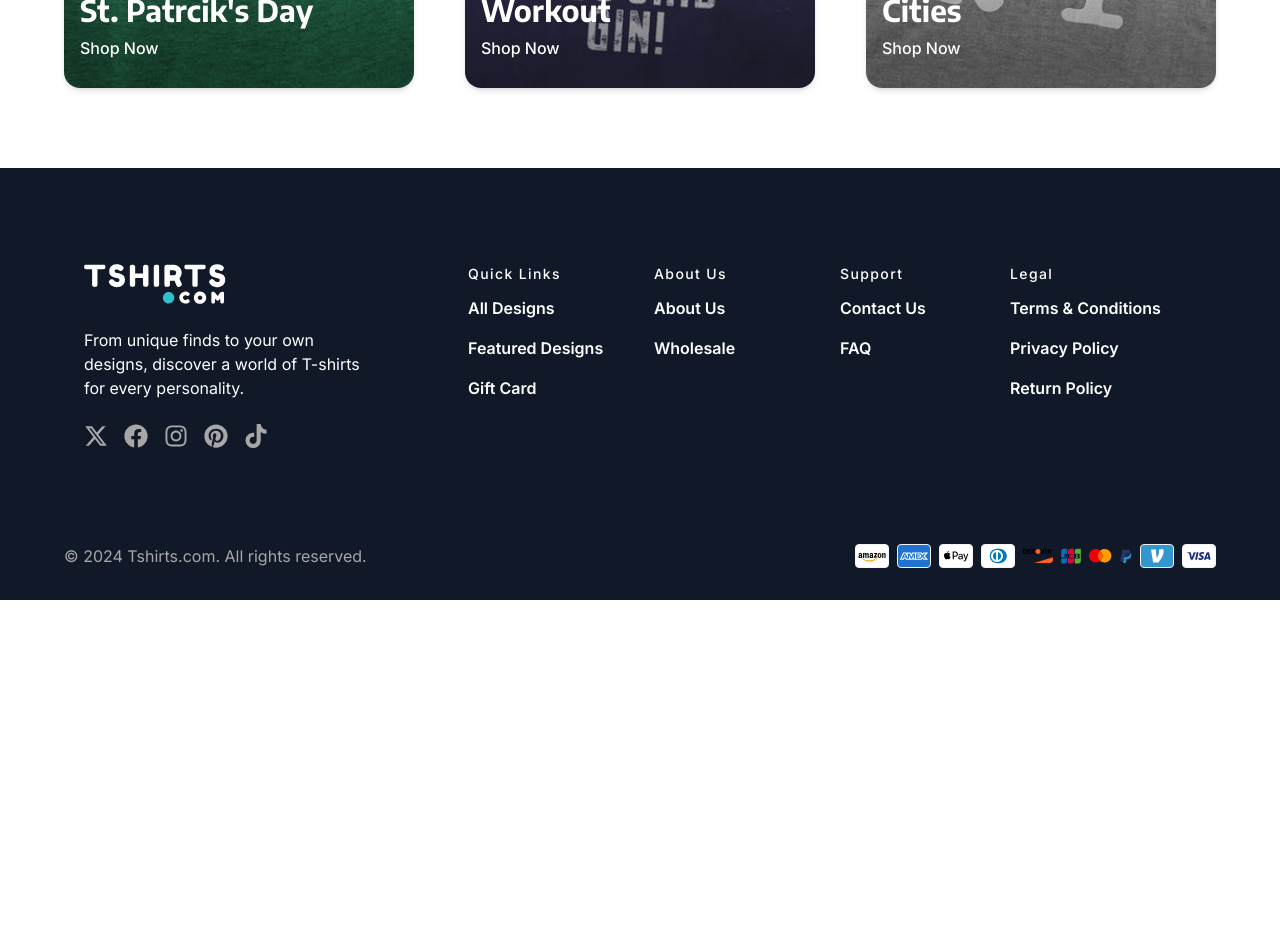
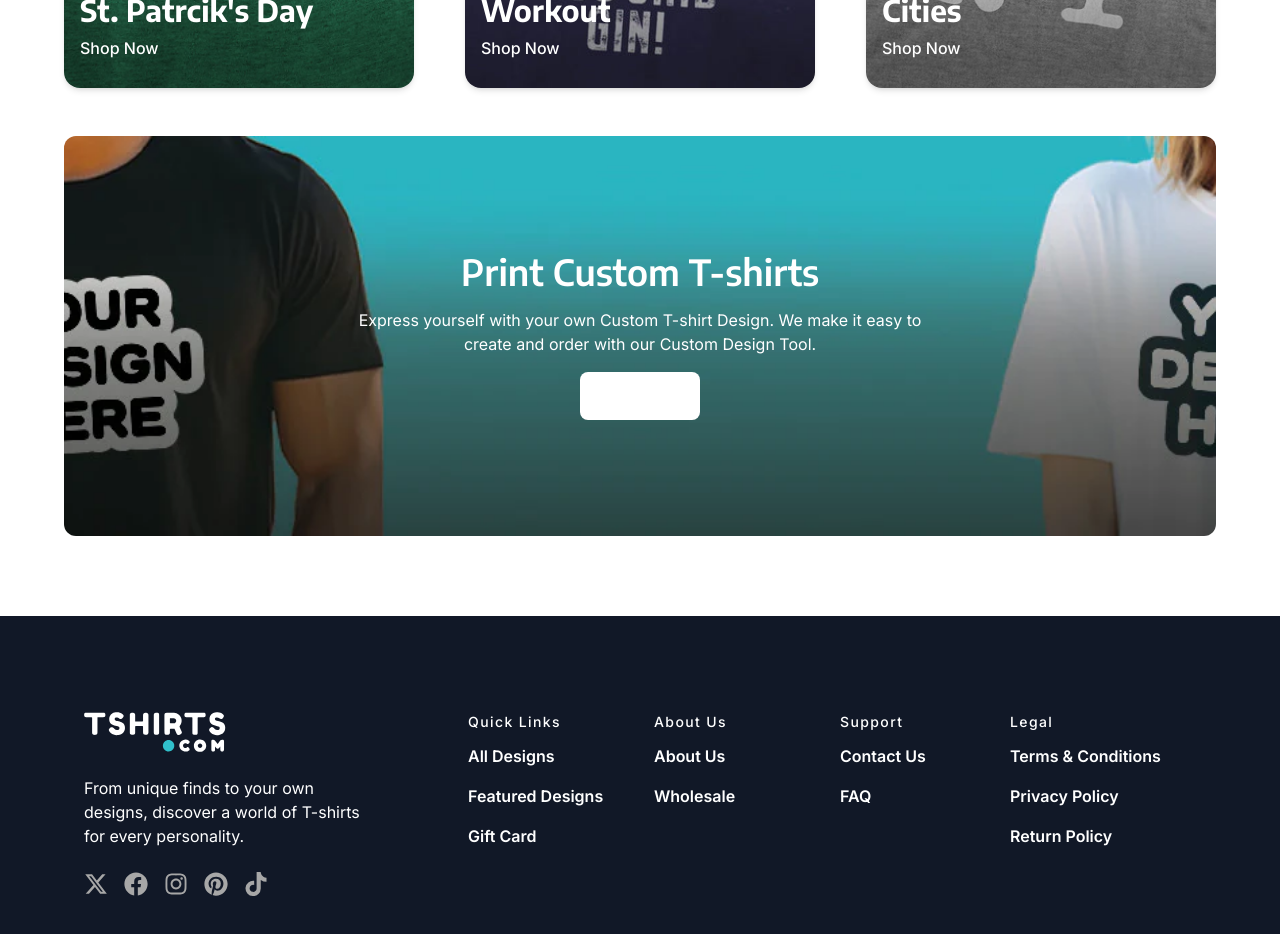
Before and after one commit to Waqas2332/T-shirts, a React (Vite) app: page / in a window 1280 px wide. Shown: the part 960-1894 px from the top of the page. Before the commit the page ends 1560 px from the top, so only its background shows below. Built offline with nearby package versions, Linux system fonts and the light colour scheme; the HTML template or start-up script is replaced by a standard one.

Commit message:
Added Custom Shrits Section

```diff
--- /dev/null
+++ b/src/components/Landing Page/CustomShirts.jsx
@@ -0,0 +1,20 @@
+import Button from "../ui-components/Button";
+
+const CustomShirts = () => {
+  return (
+    <div className="w-[90%] mt-12 customShirts rounded-xl font-inter flex-col gap-4 text-white flex justify-center items-center h-[50vh]  max-lg:h-[70vh] max-md:w-[95%] mx-auto">
+      <h2 className=" font-semibold font-heading text-4xl">
+        Print Custom T-shirts
+      </h2>
+      <p className="font-inter w-[50%] max-lg:w-[90%] text-center">
+        Express yourself with your own Custom T-shirt Design. We make it easy to
+        create and order with our Custom Design Tool.
+      </p>
+      <Button className="text-black bg-white hover:text-black max-md:w-[90%]">
+        Shop Now
+      </Button>
+    </div>
+  );
+};
+
+export default CustomShirts;
--- a/src/containers/Home.jsx
+++ b/src/containers/Home.jsx
@@ -1,3 +1,4 @@
+import CustomShirts from "../components/Landing Page/CustomShirts";
 import Hero from "../components/Landing Page/Hero";
 import HeroCards from "../components/Landing Page/HeroCards";
 
@@ -6,6 +7,7 @@ const Home = () => {
     <>
       <Hero />
       <HeroCards />
+      <CustomShirts />
     </>
   );
 };
--- a/src/index.css
+++ b/src/index.css
@@ -21,6 +21,13 @@
   height: 194px;
 }
 
+.customShirts {
+  background-image: url("./assets/custom-shirts.webp");
+  background-size: cover;
+  background-repeat: no-repeat;
+  background-position: center;
+}
+
 @media (max-width: 820px) {
   .hero-bg {
     background: none;
```
Also changed, not shown: src/assets/custom-shirts.webp (added).
